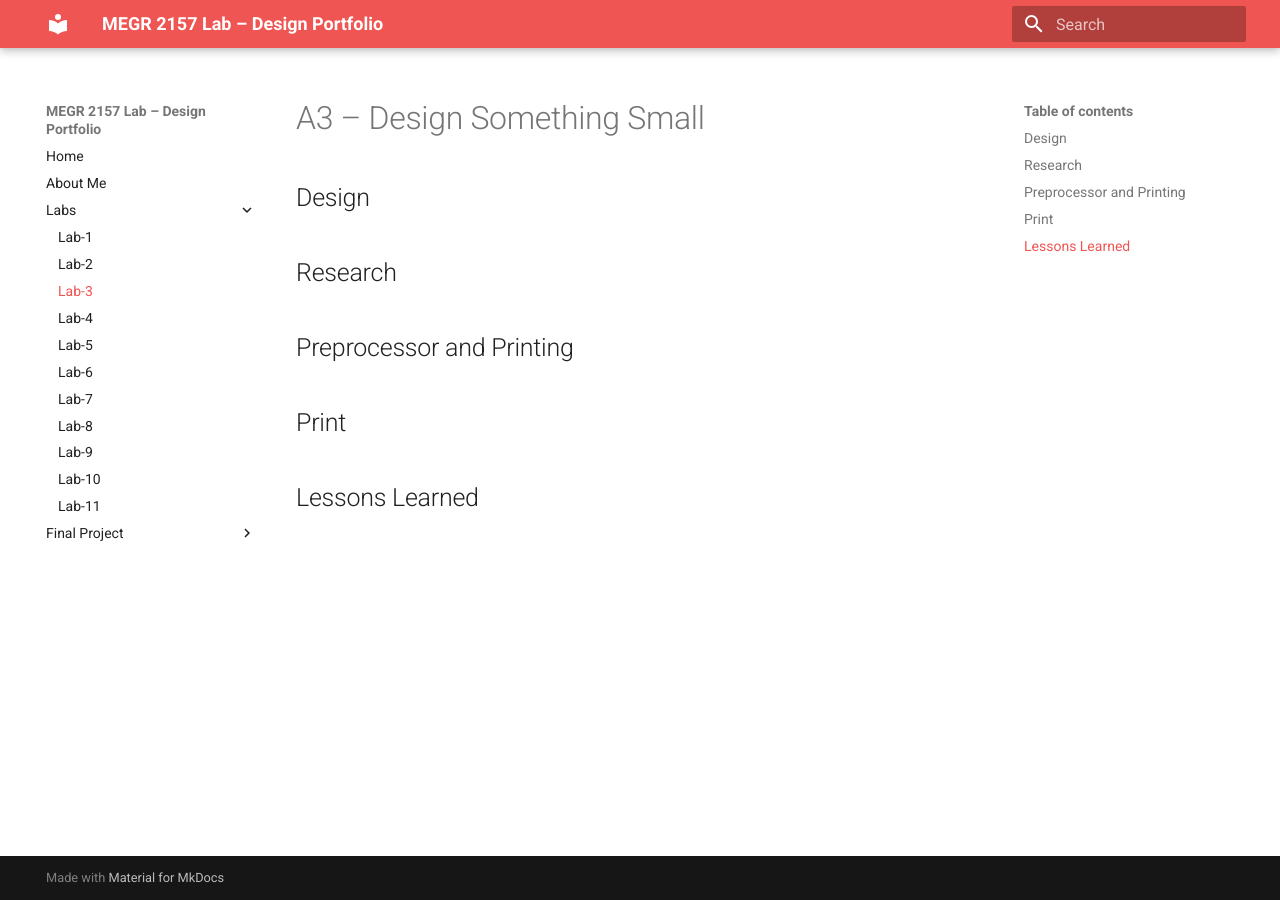
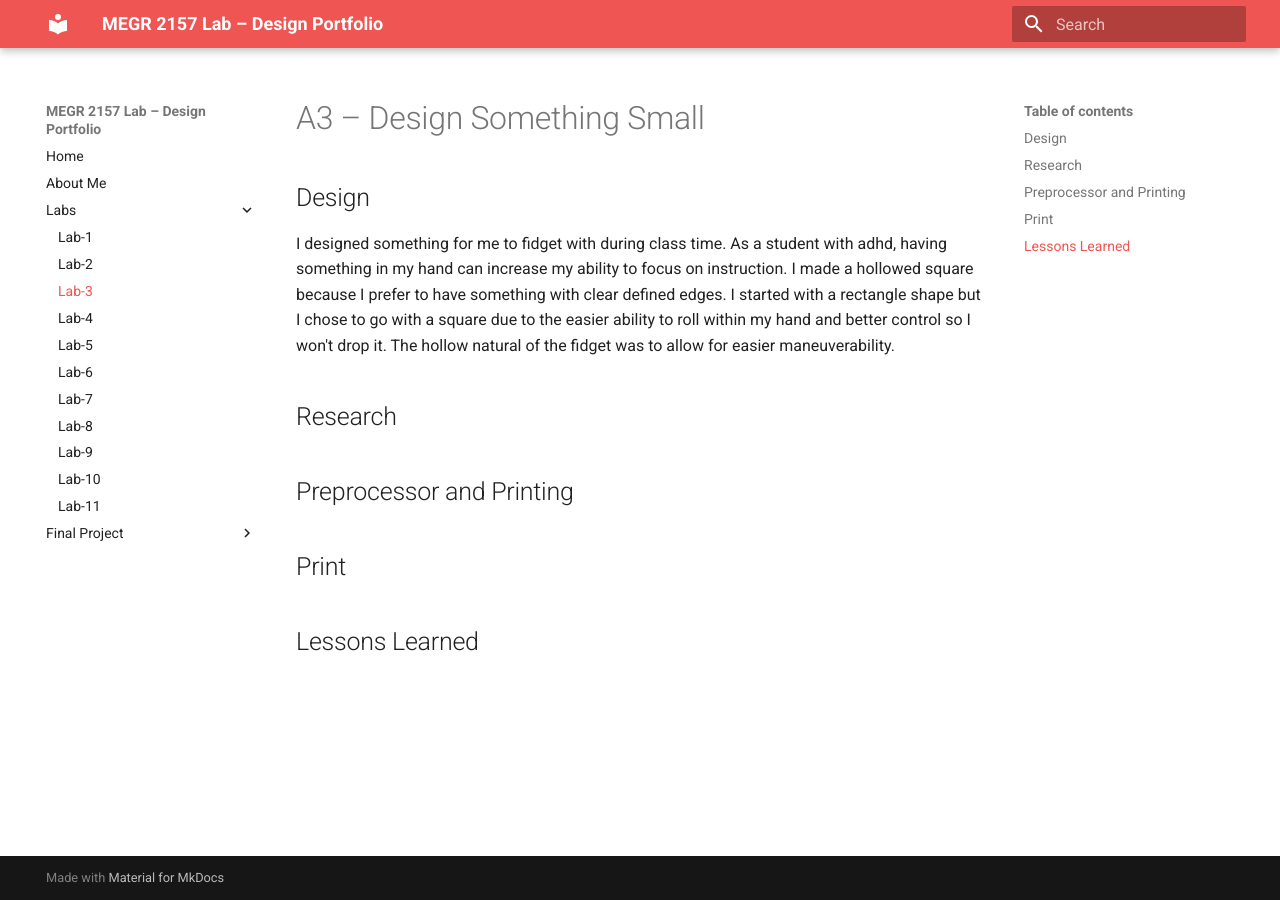
Before and after one commit to nnicho12/Noah-Nicholson-Portfolio-Lab, an MkDocs documentation site: the page built from docs/Labs/L03/index.md, in a window 1280 px wide. Built offline with MkDocs 1.6.1 and Material for MkDocs 9.7.7, drawn with Linux system fonts in a browser that asks for light colours.

Commit message:
Update index.md

```diff
--- a/docs/Labs/L03/index.md
+++ b/docs/Labs/L03/index.md
@@ -1,6 +1,9 @@
 # A3 – Design Something Small
 
 ## Design
+
+I designed something for me to fidget with during class time. As a student with adhd, having something in my hand can increase my ability to focus on instruction. I made a hollowed square because I prefer to have something with clear defined edges. I started with a rectangle shape but I chose to go with a square due to the easier ability to roll within my hand and better control so I won't drop it. The hollow natural of the fidget was to allow for easier maneuverability.
+
 
 
 
```
